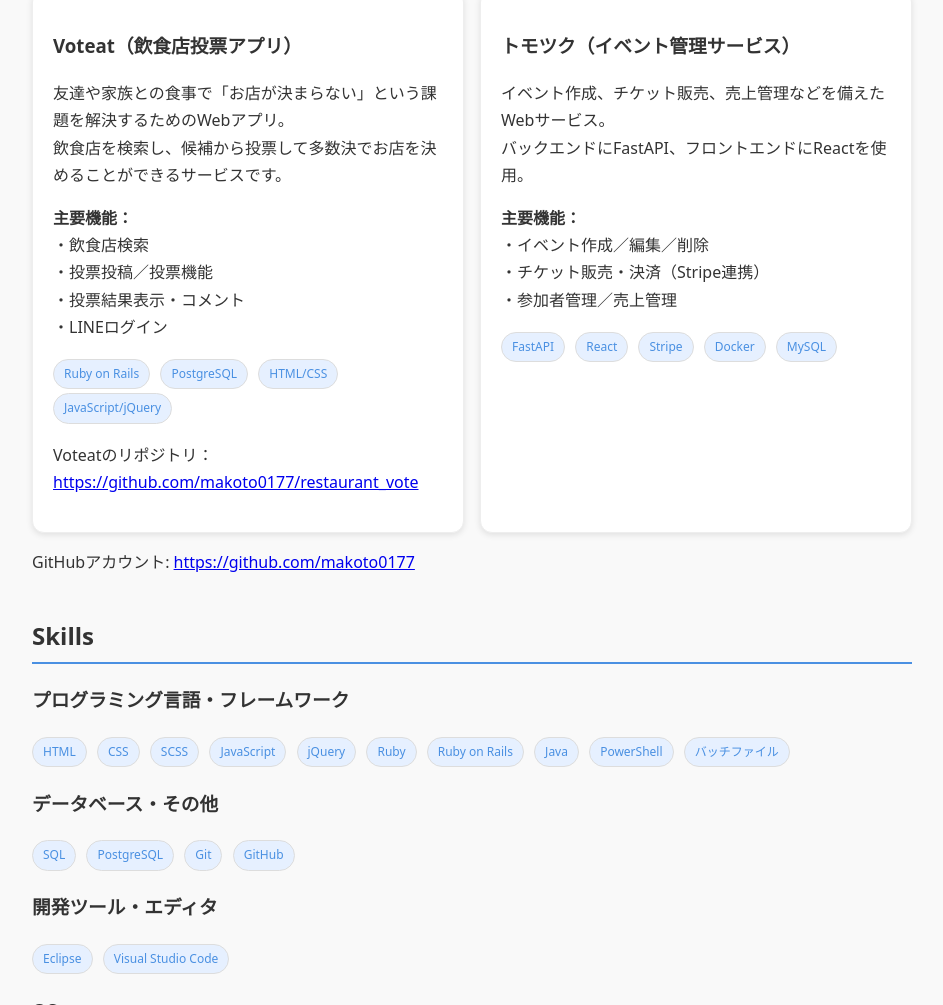
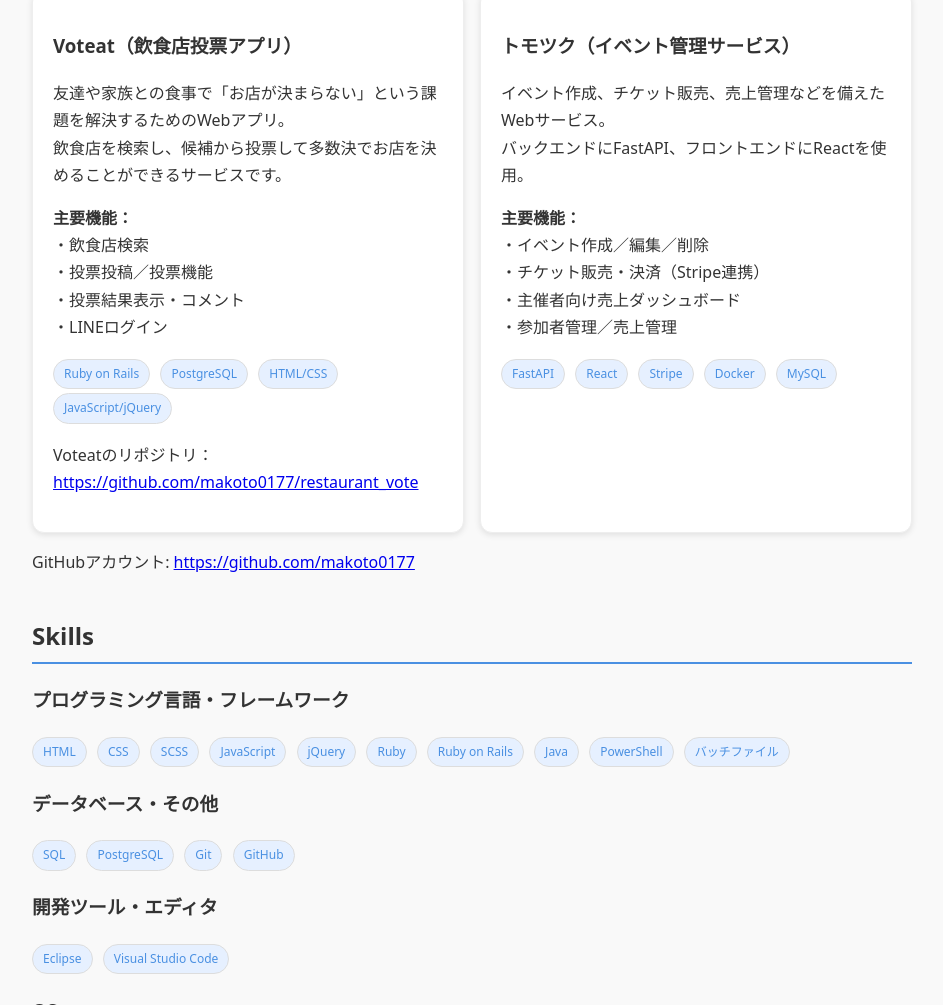
Before and after one commit to makoto0177/makoto0177.github.io, a plain HTML site: page index.html in a window 1280 px wide. Shown: the part 837-1842 px from the top of the page, without its empty margins (168-1111 px from the left). Drawn offline with Linux system fonts and the light colour scheme.

Commit message:
主催者向け売上ダッシュボードの機能をWorksセクションに追加

```diff
--- a/index.html
+++ b/index.html
@@ -87,6 +87,7 @@
           <p><strong>主要機能：</strong><br>
             ・イベント作成／編集／削除<br>
             ・チケット販売・決済（Stripe連携）<br>
+            ・主催者向け売上ダッシュボード<br>
             ・参加者管理／売上管理
           </p>
           <p>
```
